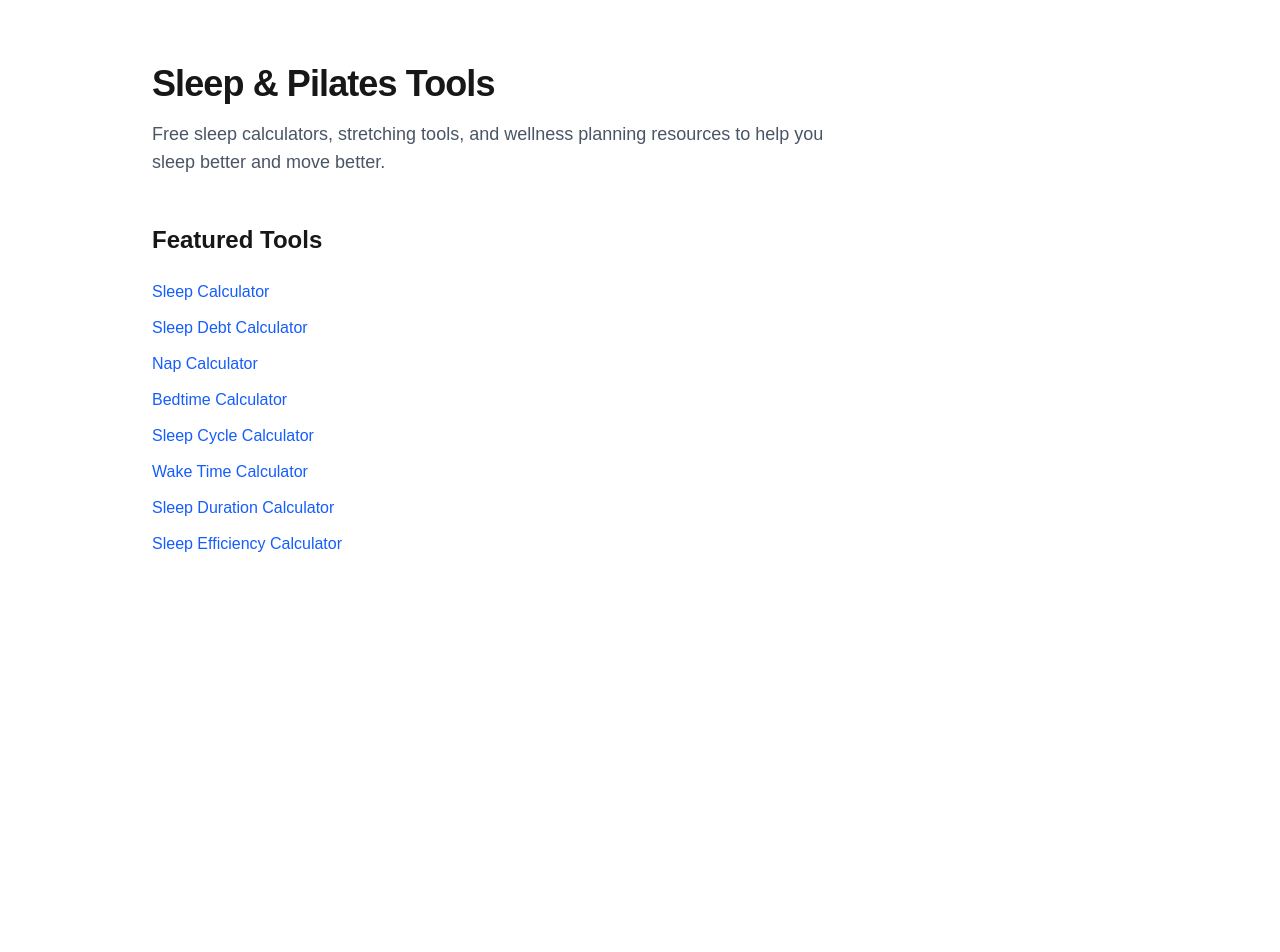
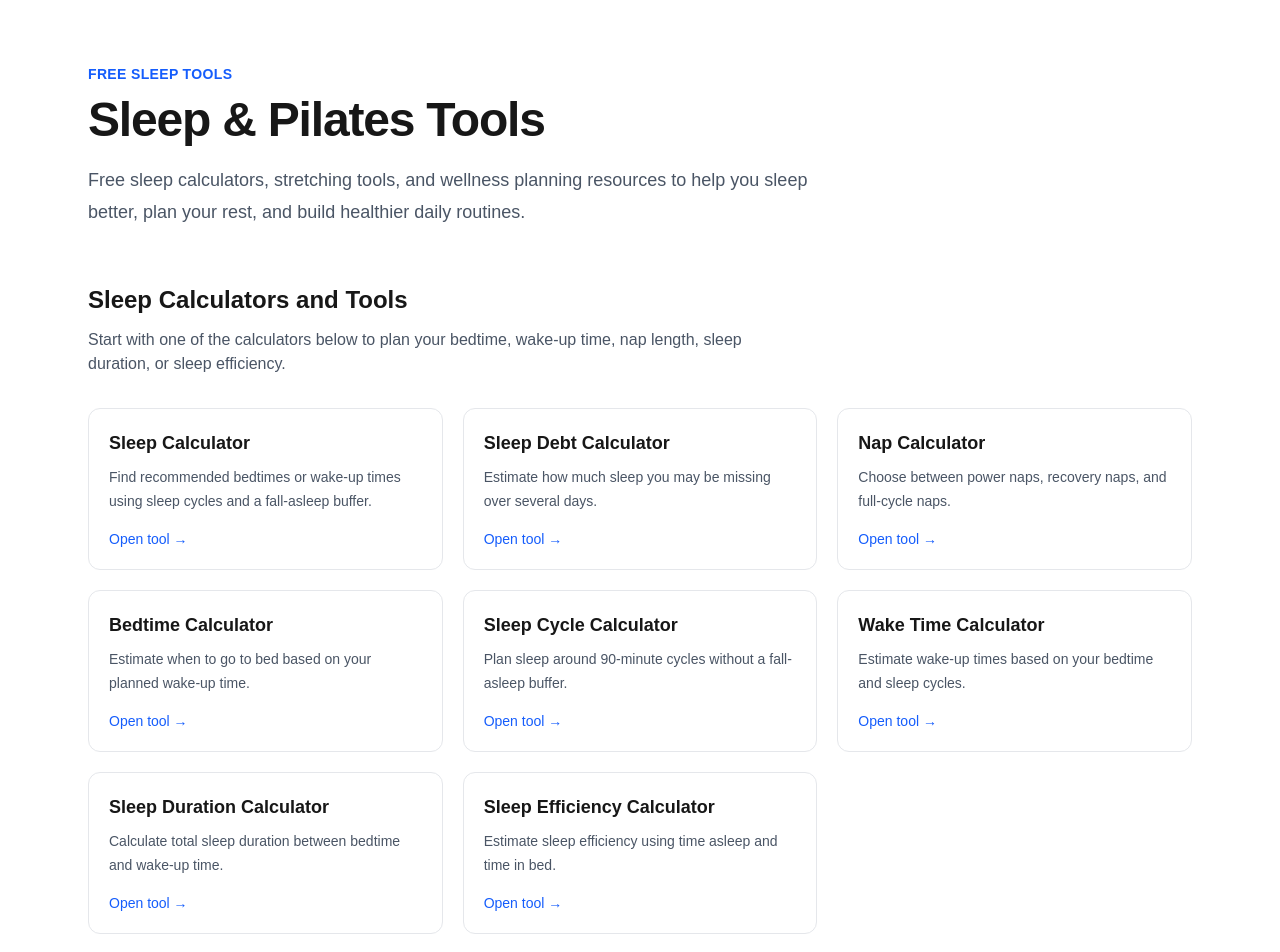
Before and after one commit to Lee-ciang/sleep-pilates-tools, a Next.js app: page / in a window 1280 px wide. Shown: the top 952 px of the page. Before the commit the page ends 800 px from the top, so only its background shows below. Built offline with nearby package versions, Linux system fonts and the light colour scheme.

Commit message:
Improve homepage tool directory

```diff
--- a/app/page.tsx
+++ b/app/page.tsx
@@ -1,90 +1,126 @@
+const tools = [
+  {
+    name: "Sleep Calculator",
+    href: "/sleep-calculator",
+    description:
+      "Find recommended bedtimes or wake-up times using sleep cycles and a fall-asleep buffer.",
+  },
+  {
+    name: "Sleep Debt Calculator",
+    href: "/sleep-debt-calculator",
+    description:
+      "Estimate how much sleep you may be missing over several days.",
+  },
+  {
+    name: "Nap Calculator",
+    href: "/nap-calculator",
+    description:
+      "Choose between power naps, recovery naps, and full-cycle naps.",
+  },
+  {
+    name: "Bedtime Calculator",
+    href: "/bedtime-calculator",
+    description:
+      "Estimate when to go to bed based on your planned wake-up time.",
+  },
+  {
+    name: "Sleep Cycle Calculator",
+    href: "/sleep-cycle-calculator",
+    description:
+      "Plan sleep around 90-minute cycles without a fall-asleep buffer.",
+  },
+  {
+    name: "Wake Time Calculator",
+    href: "/wake-time-calculator",
+    description:
+      "Estimate wake-up times based on your bedtime and sleep cycles.",
+  },
+  {
+    name: "Sleep Duration Calculator",
+    href: "/sleep-duration-calculator",
+    description:
+      "Calculate total sleep duration between bedtime and wake-up time.",
+  },
+  {
+    name: "Sleep Efficiency Calculator",
+    href: "/sleep-efficiency-calculator",
+    description:
+      "Estimate sleep efficiency using time asleep and time in bed.",
+  },
+];
+
 export default function Home() {
   return (
     <main className="min-h-screen bg-white">
-      <div className="mx-auto max-w-5xl px-6 py-16">
-        <h1 className="text-4xl font-bold tracking-tight">
-          Sleep & Pilates Tools
-        </h1>
+      <div className="mx-auto max-w-6xl px-6 py-16">
+        <section>
+          <p className="text-sm font-semibold uppercase tracking-wide text-blue-600">
+            Free Sleep Tools
+          </p>
 
-        <p className="mt-4 max-w-2xl text-lg text-gray-600">
-          Free sleep calculators, stretching tools, and wellness planning
-          resources to help you sleep better and move better.
-        </p>
+          <h1 className="mt-3 max-w-3xl text-4xl font-bold tracking-tight sm:text-5xl">
+            Sleep & Pilates Tools
+          </h1>
 
-        <section className="mt-12">
+          <p className="mt-5 max-w-3xl text-lg leading-8 text-gray-600">
+            Free sleep calculators, stretching tools, and wellness planning
+            resources to help you sleep better, plan your rest, and build
+            healthier daily routines.
+          </p>
+        </section>
+
+        <section className="mt-14">
           <h2 className="text-2xl font-semibold">
-            Featured Tools
+            Sleep Calculators and Tools
           </h2>
 
-          <ul className="mt-6 space-y-3">
-            <li>
-  <a
-    href="/sleep-calculator"
-    className="text-blue-600 hover:underline"
-  >
-    Sleep Calculator
-  </a>
-</li>
-            <li>
-  <a
-    href="/sleep-debt-calculator"
-    className="text-blue-600 hover:underline"
-  >
-    Sleep Debt Calculator
-  </a>
-</li>
-            <li>
-  <a
-    href="/nap-calculator"
-    className="text-blue-600 hover:underline"
-  >
-    Nap Calculator
-  </a>
-</li>
-            <li>
-  <a
-    href="/bedtime-calculator"
-    className="text-blue-600 hover:underline"
-  >
-    Bedtime Calculator
-  </a>
-</li>
-            <li>
-  <a
-    href="/sleep-cycle-calculator"
-    className="text-blue-600 hover:underline"
-  >
-    Sleep Cycle Calculator
-  </a>
-</li>
+          <p className="mt-3 max-w-2xl text-gray-600">
+            Start with one of the calculators below to plan your bedtime,
+            wake-up time, nap length, sleep duration, or sleep efficiency.
+          </p>
 
-<li>
-  <a
-    href="/wake-time-calculator"
-    className="text-blue-600 hover:underline"
-  >
-    Wake Time Calculator
-  </a>
-</li>
+          <div className="mt-8 grid gap-5 sm:grid-cols-2 lg:grid-cols-3">
+            {tools.map((tool) => (
+              <a
+                key={tool.href}
+                href={tool.href}
+                className="rounded-xl border border-gray-200 p-5 transition hover:border-blue-300 hover:shadow-sm"
+              >
+                <h3 className="text-lg font-semibold">
+                  {tool.name}
+                </h3>
 
-<li>
-  <a
-    href="/sleep-duration-calculator"
-    className="text-blue-600 hover:underline"
-  >
-    Sleep Duration Calculator
-  </a>
-</li>
+                <p className="mt-2 text-sm leading-6 text-gray-600">
+                  {tool.description}
+                </p>
 
-<li>
-  <a
-    href="/sleep-efficiency-calculator"
-    className="text-blue-600 hover:underline"
-  >
-    Sleep Efficiency Calculator
-  </a>
-</li>
-          </ul>
+                <p className="mt-4 text-sm font-medium text-blue-600">
+                  Open tool →
+                </p>
+              </a>
+            ))}
+          </div>
+        </section>
+
+        <section className="mt-16 border-t pt-10">
+          <h2 className="text-2xl font-semibold">
+            Why Use Sleep Planning Tools?
+          </h2>
+
+          <div className="mt-5 space-y-4 text-gray-700">
+            <p>
+              Sleep tools can help turn vague sleep goals into practical
+              schedules. Instead of guessing when to go to bed or wake up, you
+              can use simple calculators to estimate timing, duration, and
+              consistency.
+            </p>
+
+            <p>
+              These tools are designed for everyday planning and education.
+              They are not medical tools, but they can help you better
+              understand your sleep routine.
+            </p>
+          </div>
         </section>
       </div>
     </main>
```
